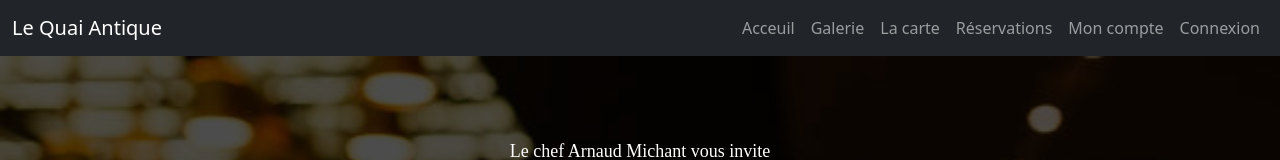
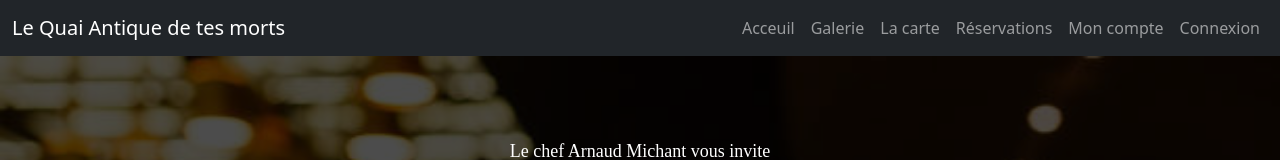
Before and after one commit to vidc01/test, a website with bundled scripts: page index.html in a window 1280 px wide. Shown: the top 160 px of the page. Built offline with nearby package versions, Linux system fonts and the light colour scheme; files whose address does not match are found by name; a web font is replaced by a local one.

Commit message:
edit title

```diff
--- a/index.html
+++ b/index.html
@@ -16,7 +16,7 @@
     <header>
       <nav class="navbar navbar-expand-lg bg-dark" data-bs-theme="dark">
         <div class="container-fluid">
-          <a class="navbar-brand" href="#">Le Quai Antique</a>
+          <a class="navbar-brand" href="#">Le Quai Antique de tes morts</a>
           <button class="navbar-toggler" type="button" data-bs-toggle="collapse" data-bs-target="#navbarSupportedContent" aria-controls="navbarSupportedContent" aria-expanded="false" aria-label="Toggle navigation">
             <span class="navbar-toggler-icon"></span>
           </button>
```
